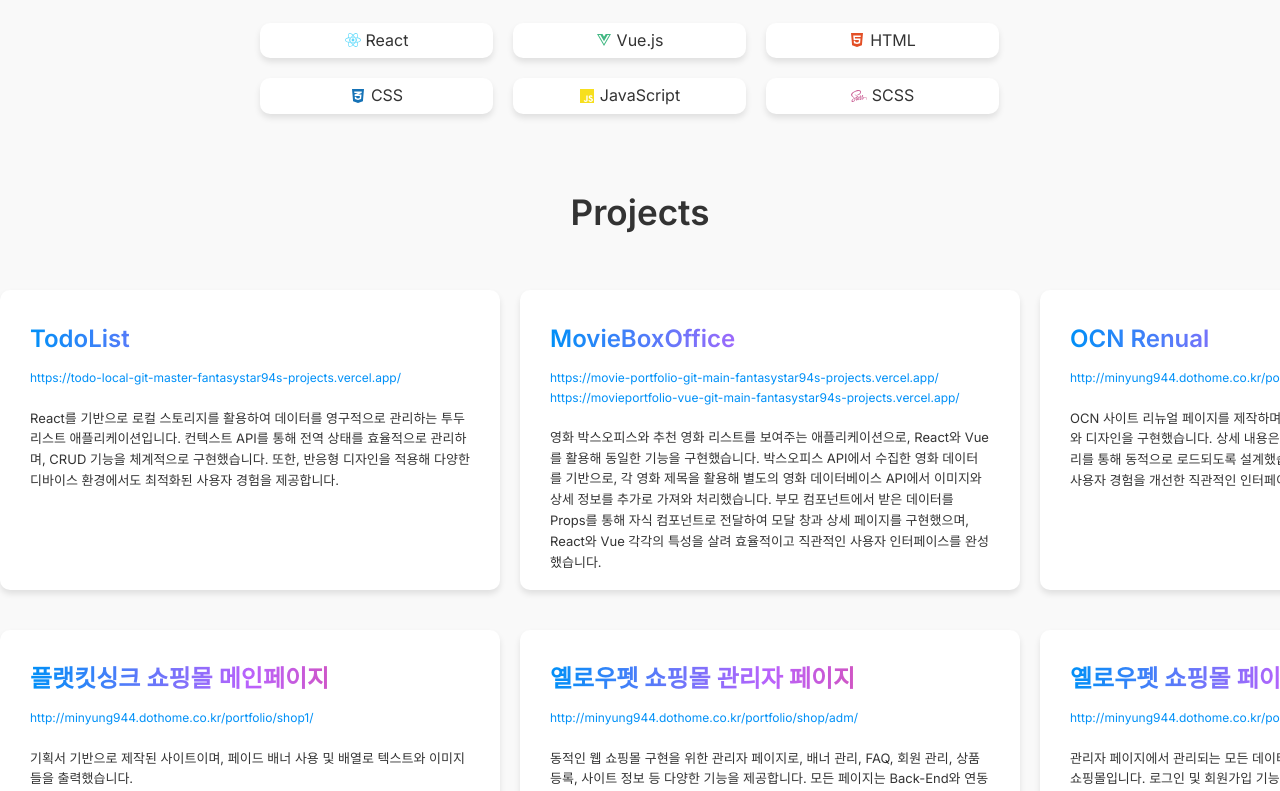
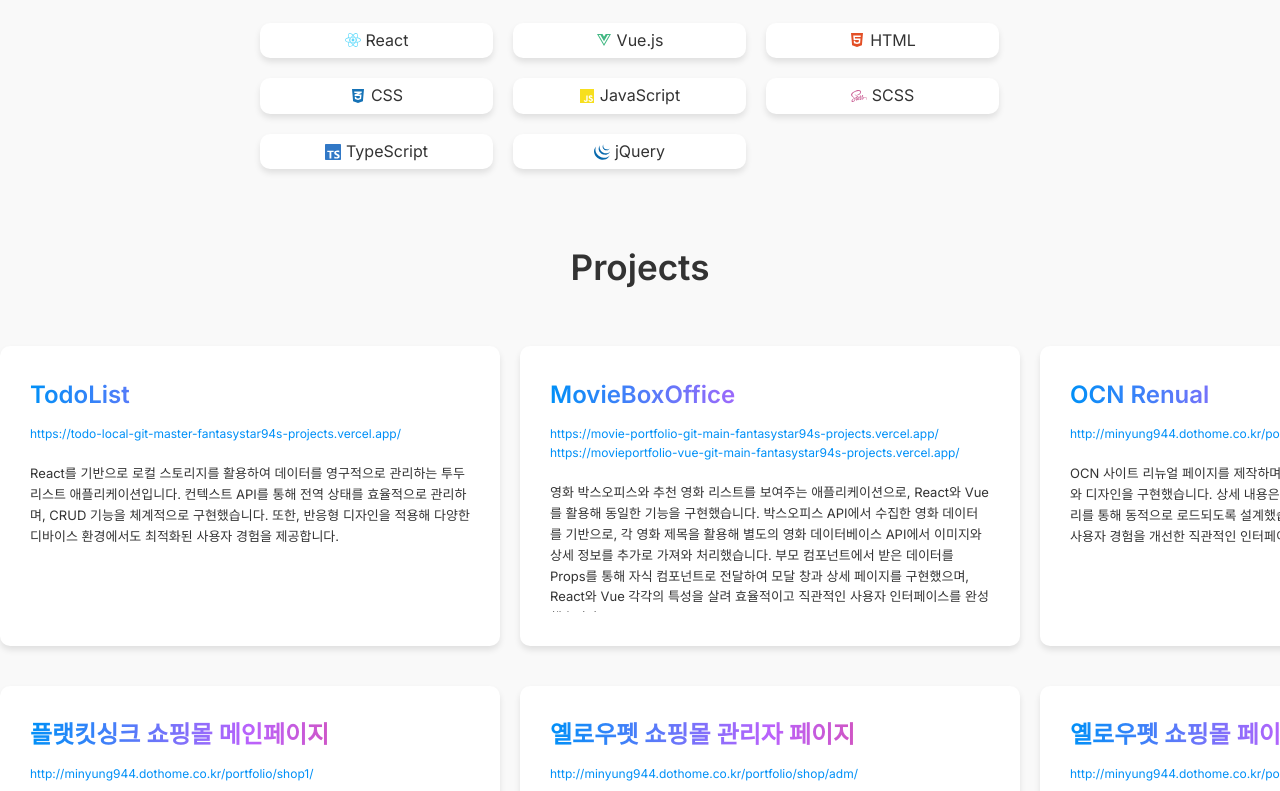
Before and after one commit to Fantasystar94/main-introduce, a React (Create React App) app: page / in a window 1280 px wide. Shown: the part 1000-1791 px from the top of the page. Built offline with nearby package versions, Linux system fonts and the light colour scheme.

Commit message:
icon add

```diff
--- a/src/component/Skills.jsx
+++ b/src/component/Skills.jsx
@@ -1,7 +1,10 @@
 import { FaReact, FaVuejs, FaHtml5, FaCss3Alt, FaJs, FaSass } from "react-icons/fa";
+import { SiTypescript, SiJquery } from "react-icons/si";
 import { forwardRef } from 'react';
 import "../styles/skills.css";
 const Skills=forwardRef((props,ref)=>{
+
+
     return(
     <div className="skills" ref={ref}>
         <div className="mainTitle">
@@ -14,6 +17,8 @@
             <li className="shadow"><FaCss3Alt color="#1572B6" /> CSS</li>
             <li className="shadow"><FaJs color="#F7DF1E" /> JavaScript</li>
             <li className="shadow"><FaSass color="#CC6699" /> SCSS</li>
+            <li className="shadow"><SiTypescript color="#3178C6"  /> TypeScript</li>
+            <li className="shadow"><SiJquery color="#0769AD" /> jQuery</li>
         </ul>
     </div>
     )
--- a/src/styles/projects.css
+++ b/src/styles/projects.css
@@ -43,7 +43,7 @@
 }
 .project .projectWrap .item .article{
     margin-top:20px;
-    max-height:150px;
+    max-height:130px;
     overflow:scroll;
     font-size:13px;
 }
@@ -77,4 +77,7 @@
     .project .projectWrap .item .article{
         max-height:100px;
     }
+    .project .projectWrap .item .link{
+        font-size:10px;
+    }
 }
```
